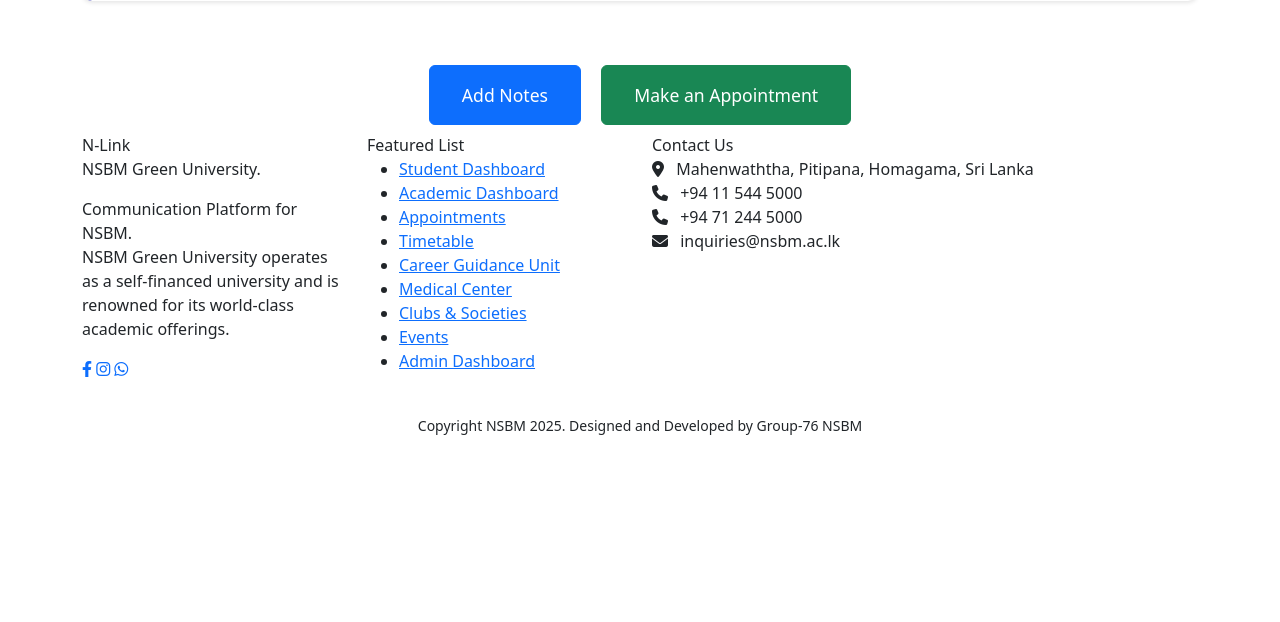
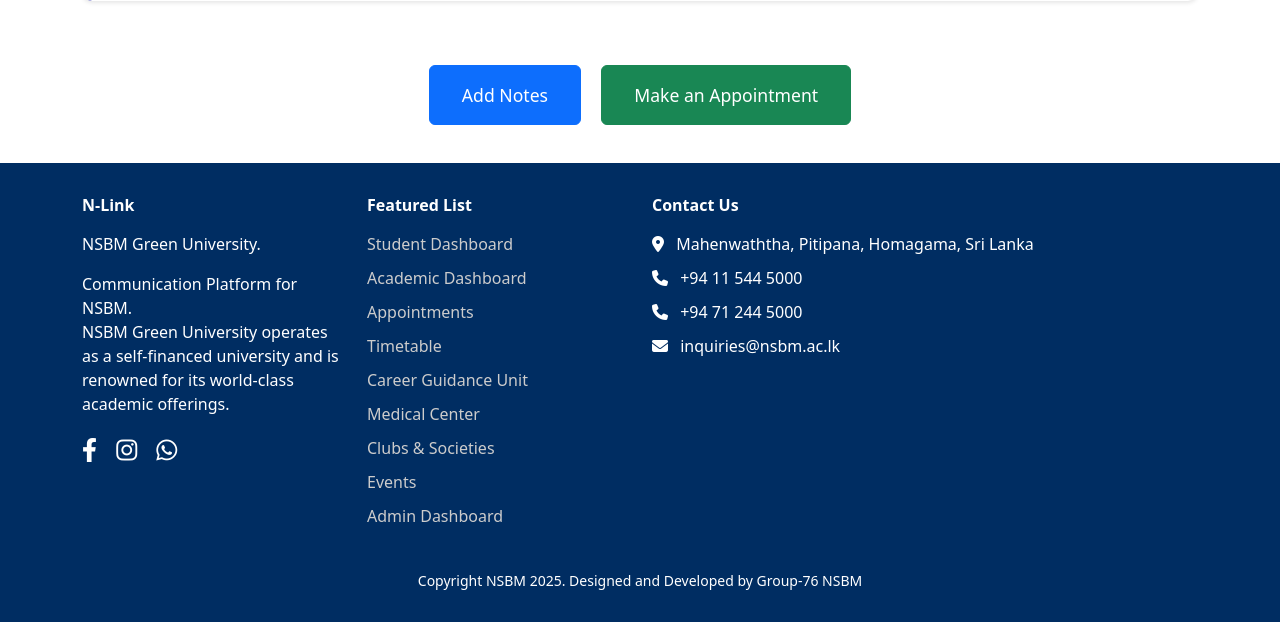
Before and after one commit to Binath-S-Banula/Computing-Group-Project-Group-26, a PHP site: the page made by Acadamic Staff Dashboard.html in a window 1280 px wide. Shown: the part 1221-1843 px from the top of the page. Before the commit the page ends 1656 px from the top, so only its background shows below. Run offline with PHP 8.4, Linux system fonts and the light colour scheme; some libraries are stand-ins or nearby versions.

Commit message:
Update css file footer part💻🚀

```diff
--- a/Acadamic Staff Dashboard.css
+++ b/Acadamic Staff Dashboard.css
@@ -168,3 +168,50 @@ nav ul li a:hover {
     font-size: 1.1rem;
     margin: 0.5rem;
 }
+
+footer {
+    background-color:#002d62;
+    color: white;
+    padding: 30px 0;
+    margin-top: 30px;
+}
+
+.footer-title {
+    font-weight: bold;
+    font-size: 16px;
+    margin-bottom: 15px;
+}
+
+.footer-links {
+    list-style: none;
+    padding-left: 0;
+}
+
+.footer-links li {
+    margin-bottom: 10px;
+}
+
+.footer-links a {
+    color: #ccc;
+    text-decoration: none;
+    transition: all 0.3s;
+}
+
+.footer-links a:hover {
+    color: white;
+    text-decoration: underline;
+}
+
+.social-icons a {
+    color: white;
+    font-size: 24px;
+    margin-right: 15px;
+    transition: all 0.3s;
+}
+
+.social-icons a:hover {
+    transform: translateY(-3px);
+}
+.contact-item {
+    margin-bottom: 10px;
+}
```
